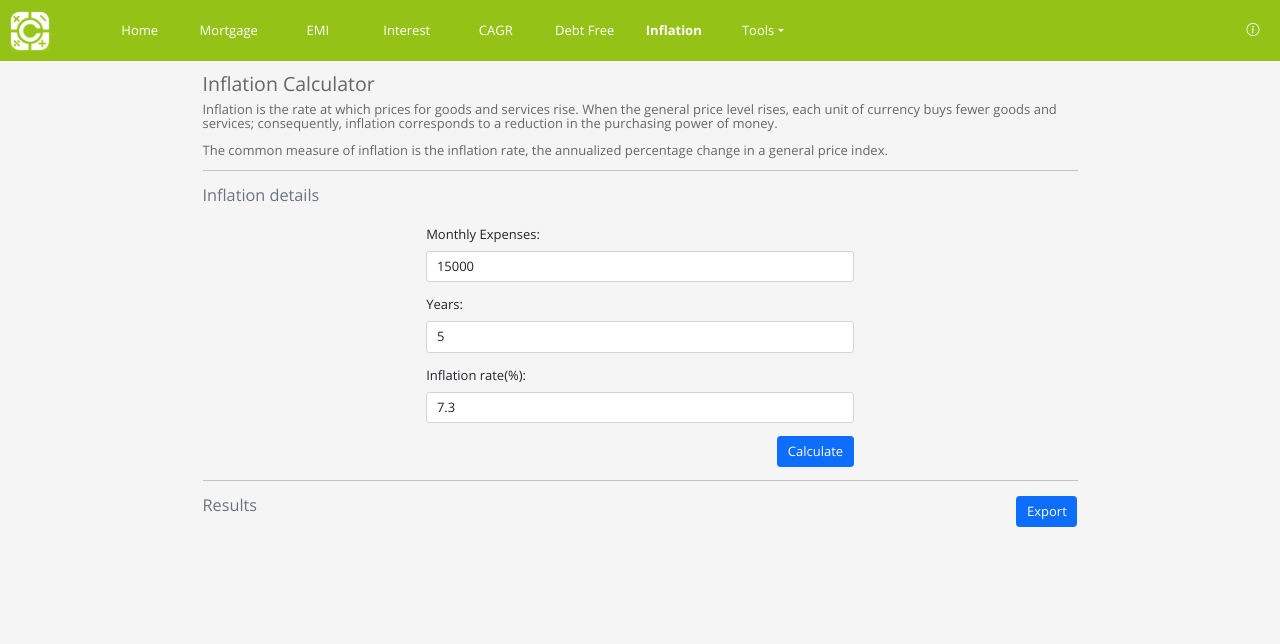
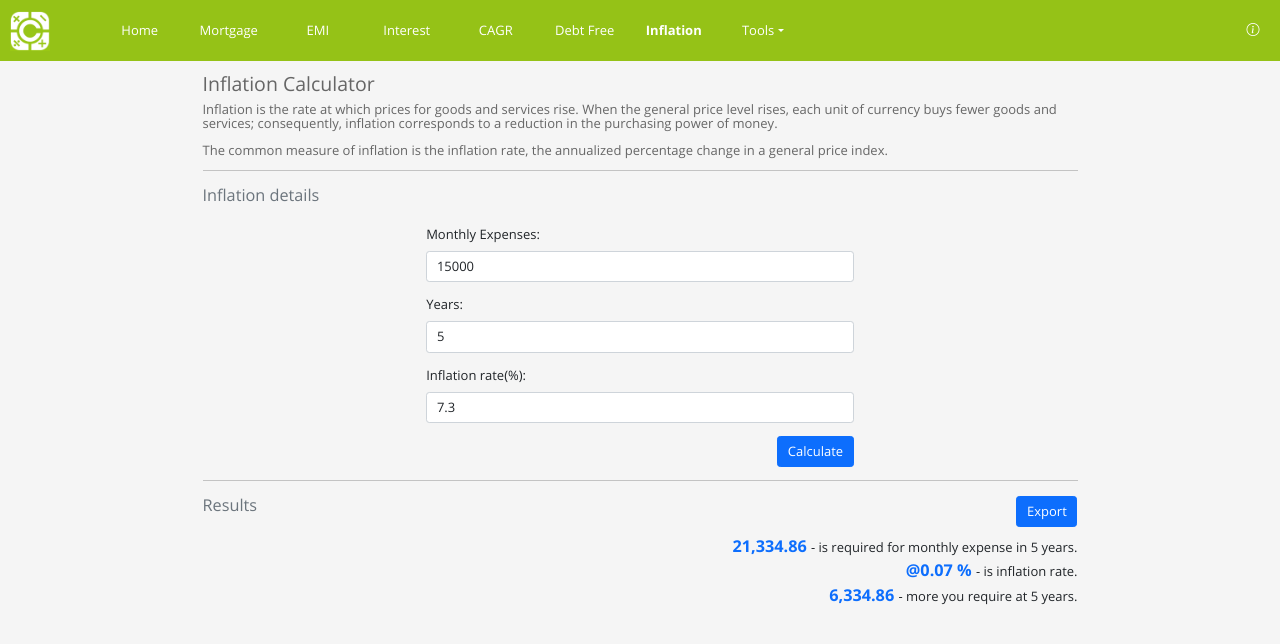
Before and after one commit to kumargandhi/computus, an Angular app: page /#/inflation in a window 1280 px wide. Shown: the top 644 px of the page. Built offline with nearby package versions, Linux system fonts and the light colour scheme.

Commit message:
compute results for inflation calculator

```diff
--- a/src/app/inflation/results/inflation-results.component.html
+++ b/src/app/inflation/results/inflation-results.component.html
@@ -20,4 +20,37 @@
             </button>
         </div>
     </div>
+    <div class="row pt-2">
+        <div class="col-md-12 text-end">
+            <span
+                class="fw-bold fs-5"
+                [class.text-danger]="computedValues.requiredMonthlyExpenses < 0"
+                [class.text-primary]="computedValues.requiredMonthlyExpenses >= 0"
+            >
+                {{ computedValues?.requiredMonthlyExpenses | nf }}
+            </span>
+            - is required for monthly expense in
+            {{ computedValues.years }} years.
+        </div>
+        <div class="col-md-12 text-end">
+            <span
+                class="fw-bold fs-5"
+                [class.text-danger]="computedValues.inflationRate < 0"
+                [class.text-primary]="computedValues.inflationRate >= 0"
+            >
+                @{{ computedValues?.inflationRate | nf }} %
+            </span>
+            - is inflation rate.
+        </div>
+        <div class="col-md-12 text-end">
+            <span
+                class="fw-bold fs-5"
+                [class.text-danger]="computedValues.futureExpenses < 0"
+                [class.text-primary]="computedValues.futureExpenses >= 0"
+            >
+                {{ computedValues?.futureExpenses | nf }}
+            </span>
+            - more you require at {{ computedValues.years }} years.
+        </div>
+    </div>
 </div>
--- a/src/app/inflation/results/inflation-results.component.ts
+++ b/src/app/inflation/results/inflation-results.component.ts
@@ -24,6 +24,8 @@ export class InflationResultsComponent implements OnInit {
         monthlyExpenses: 0,
         years: 0,
         inflationRate: 0,
+        requiredMonthlyExpenses: 0,
+        futureExpenses: 0,
     };
 
     errorModel = {
@@ -49,15 +51,22 @@ export class InflationResultsComponent implements OnInit {
     /**
      * Calculate Inflation.
      */
-     calculate() {
+    calculate() {
         this.resultsCalculated = false;
         this.errorModel.errorMsg = '';
+        const cInflationRate = this._calculatorInputs.inflationRate / 100;
+        const requiredMonthlyExpenses =
+            this._calculatorInputs.monthlyExpenses *
+            Math.pow(1 + cInflationRate, this._calculatorInputs.years);
         this.computedValues = {
             monthlyExpenses: this._calculatorInputs.monthlyExpenses,
             years: this._calculatorInputs.years,
-            inflationRate: this._calculatorInputs.inflationRate,
+            inflationRate: cInflationRate,
+            requiredMonthlyExpenses: requiredMonthlyExpenses,
+            futureExpenses:
+                requiredMonthlyExpenses -
+                this._calculatorInputs.monthlyExpenses,
         };
-        // TODO : Compute the inflation
         this._cd.markForCheck();
         this.resultsCalculated = true;
     }
@@ -84,6 +93,27 @@ export class InflationResultsComponent implements OnInit {
 
     private _getLoanDetails() {
         let loanDetails = '';
+        loanDetails =
+            'Inflation details:' +
+            '\n\n' +
+            'Monthly Expenses: ' +
+            this.nf.transform(this._calculatorInputs.monthlyExpenses);
+        loanDetails +=
+            '\n' + 'Years: ' + this.nf.transform(this._calculatorInputs.years);
+        loanDetails +=
+            '\n' +
+            'Inflation Rate: ' +
+            this.nf.transform(this._calculatorInputs.inflationRate);
+
+        loanDetails += '\n\n' + 'Summary:';
+        loanDetails +=
+            '\n\n' +
+            this.nf.transform(this.computedValues.requiredMonthlyExpenses) +
+            ` - is required for monthly expense in ${this.computedValues.years} years`;
+        loanDetails +=
+            '\n\n' +
+            this.nf.transform(this.computedValues.futureExpenses) +
+            ` - more you require at ${this.computedValues.years} years`;
         return loanDetails;
     }
 }
```
